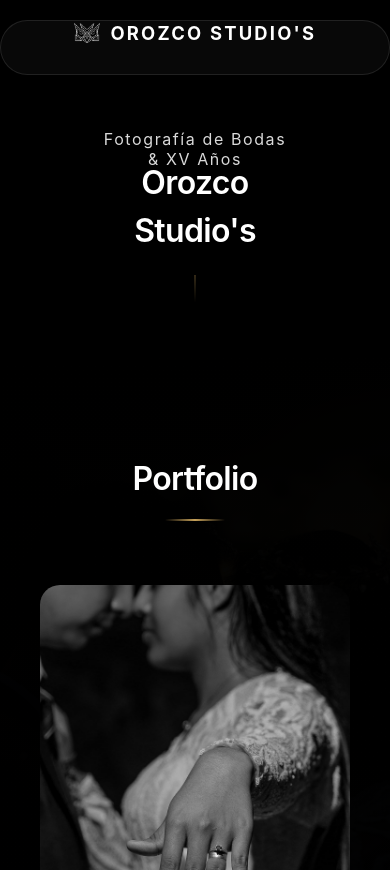
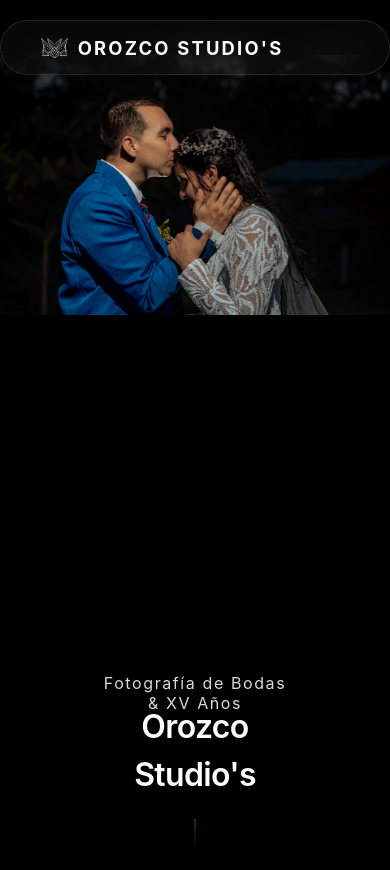
Before and after one commit to JuanOrozco-art/OrozcoStudios, a plain HTML site: page index.html in a window 390 px wide. Shown: the top 870 px of the page. Drawn offline with nearby package versions, Linux system fonts and the light colour scheme; a web font is replaced by a local one.

Commit message:
actualización para telefonos

```diff
--- a/style.css
+++ b/style.css
@@ -1120,33 +1120,27 @@ p {
   z-index: 2;
 }
 
-/* --- Ajustes para Celulares --- */
+/* --- Ajuste Definitivo Móvil --- */
 @media (max-width: 480px) {
 
-  /* 1. Ajuste de la sección hero para que la foto no se corte */
-  .hero {
-    background-size: contain !important;
-    background-position: center top !important;
-    height: 300px !important;
-    background-color: #000 !important;
+  /* 1. Ajuste de la etiqueta de imagen directamente */
+  .hero-image {
+    width: 100% !important;
+    height: auto !important;
+    /* Mantiene la proporción original y no corta la foto */
+    object-fit: contain !important;
+    /* Asegura que se vea completa */
+    display: block !important;
   }
 
-  /* 2. Asegurar que el menú sea visible en móviles */
+  /* 2. Forzar visibilidad del menú en móvil */
+  /* Ajusta 'header' o 'nav' según cómo se llame tu contenedor de menú */
   header,
-  nav,
-  .menu {
+  .navbar,
+  .nav-menu {
     display: flex !important;
     flex-direction: column !important;
     align-items: center !important;
-    padding: 10px !important;
     position: relative !important;
   }
-
-  /* 3. Ajuste del botón de contacto */
-  .boton-contacto,
-  .cta-button {
-    display: block !important;
-    margin-top: 10px !important;
-    padding: 10px 20px !important;
-  }
 }
```
